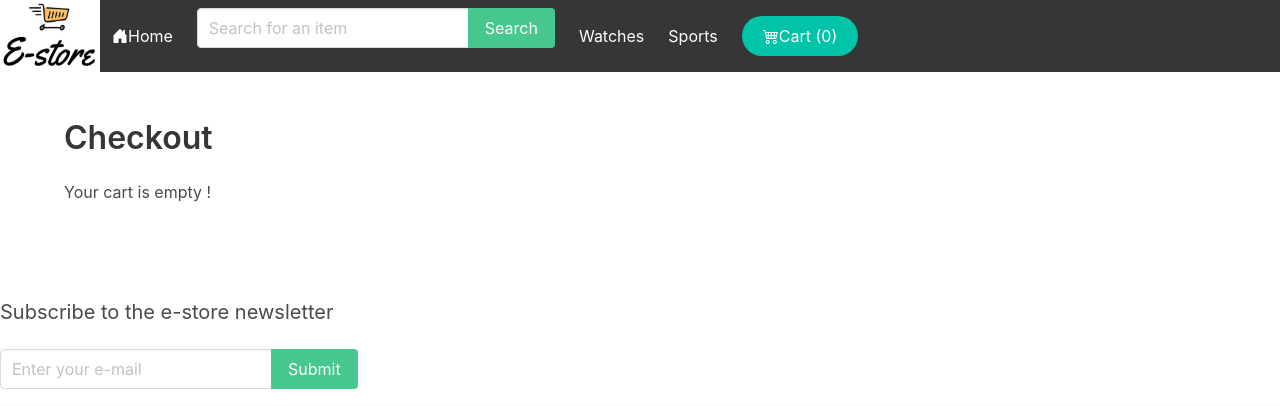
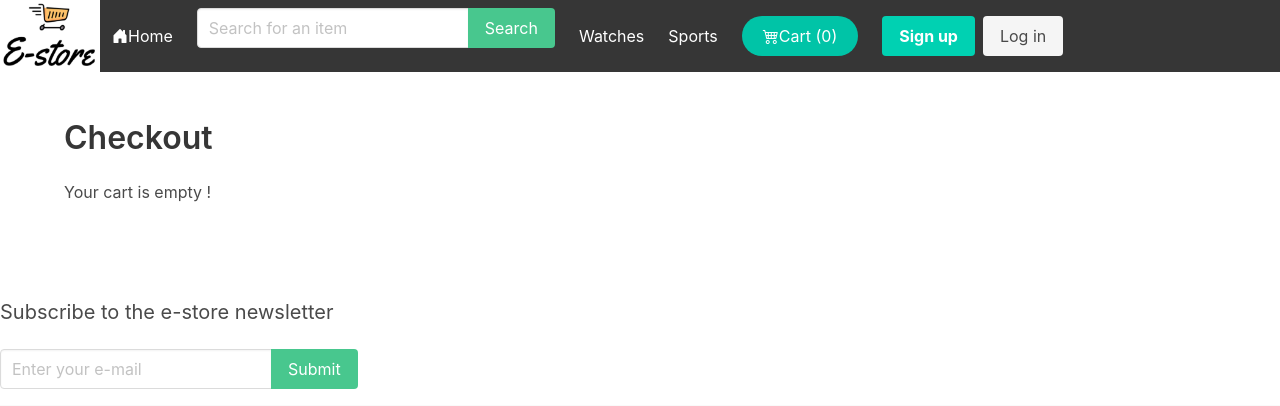
Before and after one commit to Code-Institute-Submissions/bmcdonald2000-e-commerce_JanResub, a Django app: page /cart/ in a window 1280 px wide. Shown: the top 406 px of the page. Run offline with Django 3.2, Linux system fonts and the light colour scheme; data comes from the database, SQL or seed files in the repository; parts of the project's set-up code (start-up, migrations or seed data) failed here and were passed over; some libraries are stand-ins or nearby versions.

Commit message:
add: tailored navbar links for authenticated and unauthenticated users

```diff
--- a/apps/core/templates/base.html
+++ b/apps/core/templates/base.html
@@ -82,6 +82,18 @@
                     Cart ([[ numItems ]])
                 </a>
             </div>
+            {% if request.user.is_authenticated %}
+                <div class="navbar-item">
+                    <a href="{% url 'myaccount' %}" class="button is-light">My account</a>
+                </div>
+            {% else %}
+                <div class="navbar-item">
+                    <div class="buttons">
+                        <a href="{% url 'signup' %}" class="button is-primary"><strong>Sign up</strong></a>
+                        <a href="{% url 'login' %}" class="button is-light">Log in</a>
+                    </div>
+                </div>
+            {% endif %}
             </div>
        </nav>
 
```
